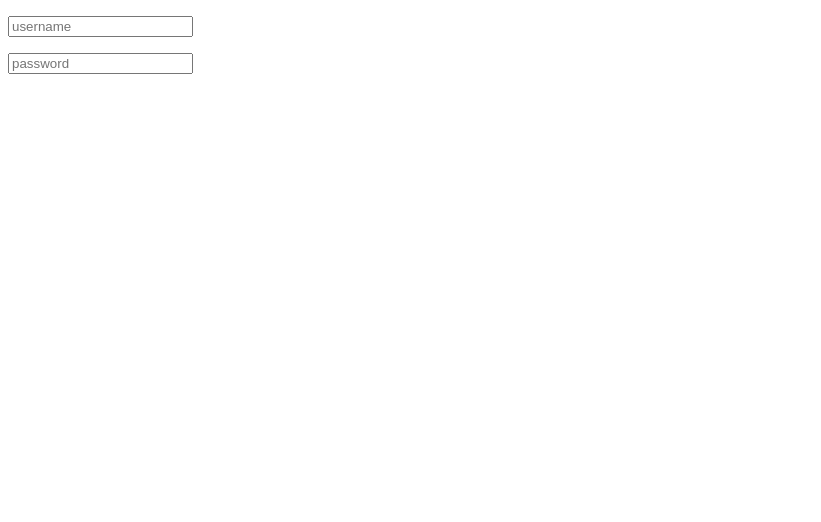
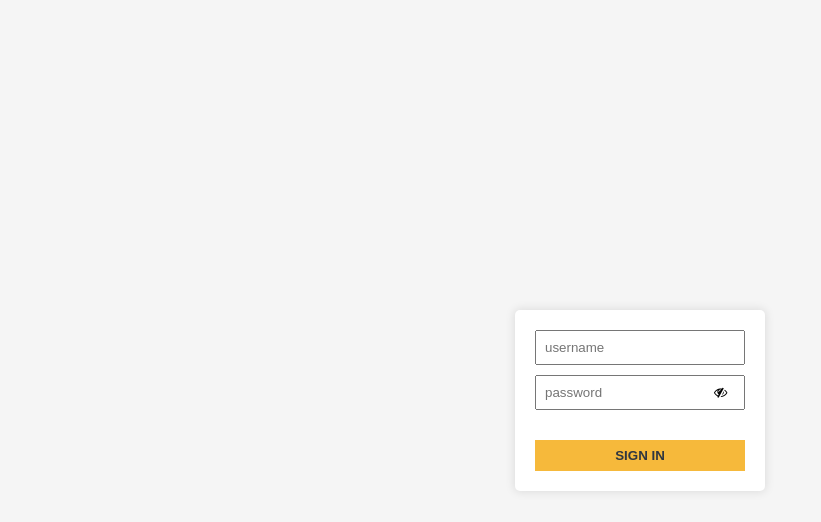
Before and after one commit to sanevat/reactjs_gen_12, a React app in the folder c07/: page / in a window 1280 px wide. Shown: the whole page, without its empty margins (0-821 px from the left). Built offline with nearby package versions, Linux system fonts and the light colour scheme.

Commit message:
c07 final materials

```diff
--- a/c07/public/index.html
+++ b/c07/public/index.html
@@ -24,6 +24,8 @@
       work correctly both with client-side routing and a non-root public URL.
       Learn how to configure a non-root public URL by running `npm run build`.
     -->
+    <!-- Font Awsome icons -->
+    <link rel="stylesheet" href="https://stackpath.bootstrapcdn.com/font-awesome/4.7.0/css/font-awesome.min.css"/>
     <title>React App</title>
   </head>
   <body>
--- /dev/null
+++ b/c07/src/assets/styles/global.css
@@ -0,0 +1,15 @@
+html, body {
+    width: 100%;
+    height: 100%;
+    margin: 0px;
+    background: whitesmoke;
+}
+    #root, #app, #login {
+        width: 100%;
+        height: 100%;
+    }
+    #login {
+        display: flex;
+        align-items: center;
+        justify-content: center;
+    }
--- /dev/null
+++ b/c07/src/assets/styles/style.css
@@ -0,0 +1,52 @@
+
+#login form {
+width: 250px;
+box-sizing: border-box;
+background: #fff;
+padding: 20px;
+border-radius: 5px;
+box-shadow: 0px 0px 10px 1px rgba(0, 0, 0, 0.1);
+}
+#login form p {
+    margin: 0px 0px 10px 0px;
+    position: relative;
+}
+    #login form p:last-child {
+        margin: 0px;
+    }
+#login form input {
+    width: 100%;
+    box-sizing: border-box;
+    padding: 8px;
+}
+#login .submit-button {
+    width: 100%;
+    background: #F6B93B;
+    color: #2F3640;
+    font-weight: bold;
+    text-transform: uppercase;
+    border: 0px;
+    padding: 8px 0px;
+    cursor: pointer;
+    margin: 20px 0px 0px 0px;
+}
+.eye-button {
+    background: transparent;
+    border: 0px;
+    padding: 0px;
+    position: absolute;
+    right: 18px;
+    top: 0;
+    bottom: 0;
+    width: 13px;
+    height: 16px;
+    cursor: pointer;
+    margin: auto;
+    outline: none;
+}
+.invalid {
+    border: 1px solid red;
+}
+.errorMsg {
+    color: red;
+}
--- a/c07/src/components/App.js
+++ b/c07/src/components/App.js
@@ -5,6 +5,9 @@ import UserDetailsWrapper from './UserDetailsWrapper';
 import Login from './widgets/Login';
 // contexts
 import { userDetailsContext } from '../data/contexts/userDetailsContext';
+// styles
+import '../assets/styles/global.css';
+import '../assets/styles/style.css';
 
 const App = () => {
   const [counter, setCounter] = useState(0);
@@ -35,7 +38,7 @@ const App = () => {
   };
 
   return (
-    <div className='app'>
+    <div id='app'>
       {/* <p>Counter: {counter}</p>
       {showIncrementButton
         ?
@@ -54,4 +57,22 @@ const App = () => {
   );
 };
 
+/* Homework 07
+  1. Take a good look at the Login example and the css styles (there are some changes).
+  2. For the password input field implement the following scenario: On click on the eye-button you should toggle
+  whether the password is visible or hidden.
+     * fa-eye-slash - hide password
+     * fa-eye - show password
+  3. Create simple signup form. The form should be consisted of:
+    * First name
+    * Last name
+    * Handle
+    * Email
+    * Password
+    * 'Sign Up' button
+  On click on the submit the button hide the form and show a success message (ex. 'User is successfully registered').
+
+  ** Task 1 and 2 should be implemented over the example from the class. Task 3 is completely new task.
+*/
+
 export default App;
--- a/c07/src/components/ui/Input.js
+++ b/c07/src/components/ui/Input.js
@@ -5,9 +5,18 @@ const Input = (props) => {
                 type={props.type}
                 placeholder={props.placeholder}
                 name={props.name}
-                /* value={ }
-                onChange={ } */
+                value={props.value}
+                onChange={props.onChange}
             />
+            {props.name === 'password' &&
+                <button type='button' className='eye-button' >
+                    {/*
+                        fa-eye-slash - hide password
+                        fa-eye - show password
+                    */}
+                    <i className={`fa ${props.type === 'password' ? 'fa-eye-slash' : 'fa-eye'}`} />
+                </button>
+            }
         </p>
     );
 };
--- a/c07/src/components/widgets/Login.js
+++ b/c07/src/components/widgets/Login.js
@@ -1,5 +1,5 @@
 // vendor imports
-import {useState} from 'react';
+import { useState } from 'react';
 // components
 import Input from '../ui/Input';
 
@@ -8,15 +8,59 @@ const Login = () => {
         username: '',
         password: ''
     });
+    const [isFromSubmited, setIsFromSubmited] = useState(false);
+
+    const handleChange = (event) => {
+        setForm(state => {
+            return {
+                ...state, // !!!
+                [event.target.name]: event.target.value
+            }
+        });
+    };
+
+    /**
+     * form = {
+     * username,
+     * password
+     * };
+     *
+     * form = {
+     * username
+     * }
+     *
+     * form = {
+     * password
+     * }
+     */
+
+    const submitForm = (event) => {
+        event.preventDefault(); // !!!
+        setIsFromSubmited(true);
+    };
 
     return (
         <div id='login'>
-            <form>
-                <Input type='text' placeholder='username' name='username'/>
-                <Input type='password' placeholder='password' name='password'/>
+            <form onSubmit={submitForm}>
+                <Input
+                    type='text'
+                    placeholder='username'
+                    name='username'
+                    value={form.username}
+                    onChange={handleChange}
+                />
+                <Input
+                    type='password'
+                    placeholder='password'
+                    name='password'
+                    value={form.password}
+                    onChange={handleChange}
+                />
+                <button type='submit' className='submit-button'>Sign In</button>
             </form>
+            {isFromSubmited && <p>{form.username} - {form.password}</p>}
         </div>
-    )
+    );
 };
 
 export default Login;
```
